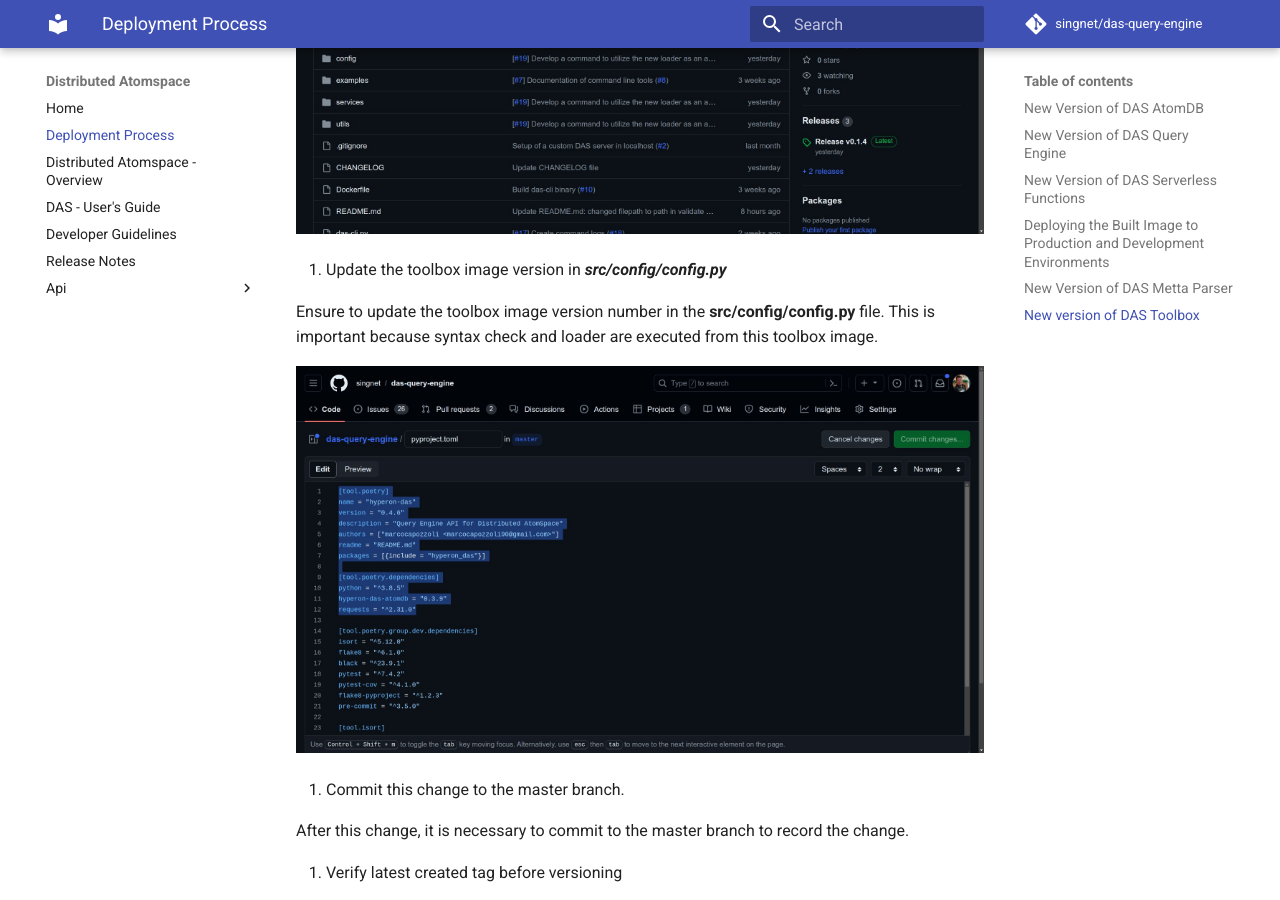
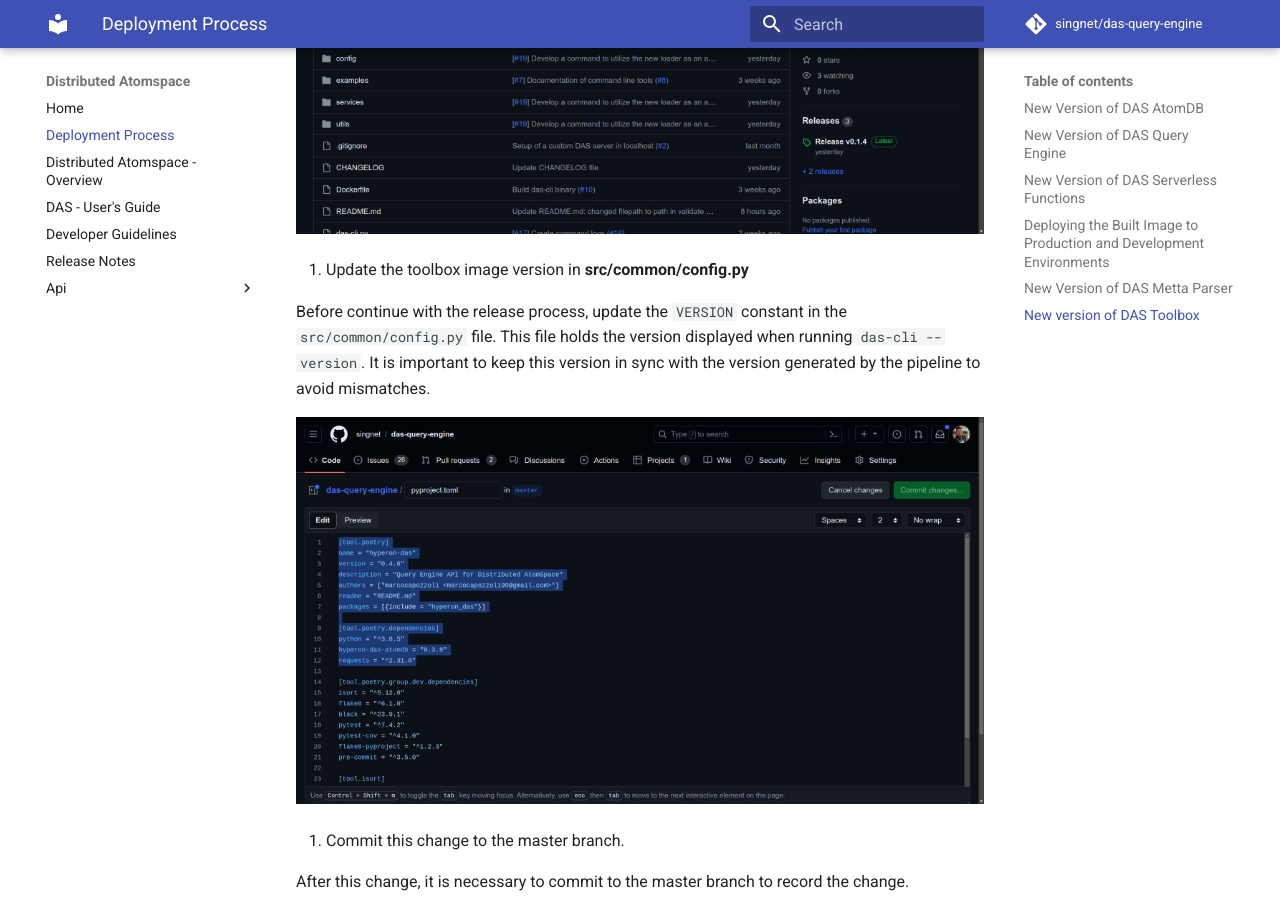
Before and after one commit to singnet/das, an MkDocs documentation site: the page built from docs/Deployment-Process.md, in a window 1280 px wide and 900 px high, scrolled down 13803 px. Built offline with MkDocs 1.6.1 and Material for MkDocs 9.7.7, drawn with Linux system fonts in a browser that asks for light colours; comment, search, counter and statistics services are not loaded.

Commit message:
Update das-cli release process

```diff
--- a/docs/Deployment-Process.md
+++ b/docs/Deployment-Process.md
@@ -197,9 +197,9 @@ To publish a new version of DAS Toolbox, access the repository at [<u>https://gi
 
 ![DAS Toolbox Repository](assets/img72.jpg)
 
-2. Update the toolbox image version in **_src/config/config.py_**
+2. Update the toolbox image version in **src/common/config.py**
 
-Ensure to update the toolbox image version number in the **src/config/config.py** file. This is important because syntax check and loader are executed from this toolbox image.
+ Before continue with the release process, update the `VERSION` constant in the `src/common/config.py` file. This file holds the version displayed when running `das-cli --version`. It is important to keep this version in sync with the version generated by the pipeline to avoid mismatches.
 
 ![Update pyproject.toml](assets/img30.jpg)
 
```
